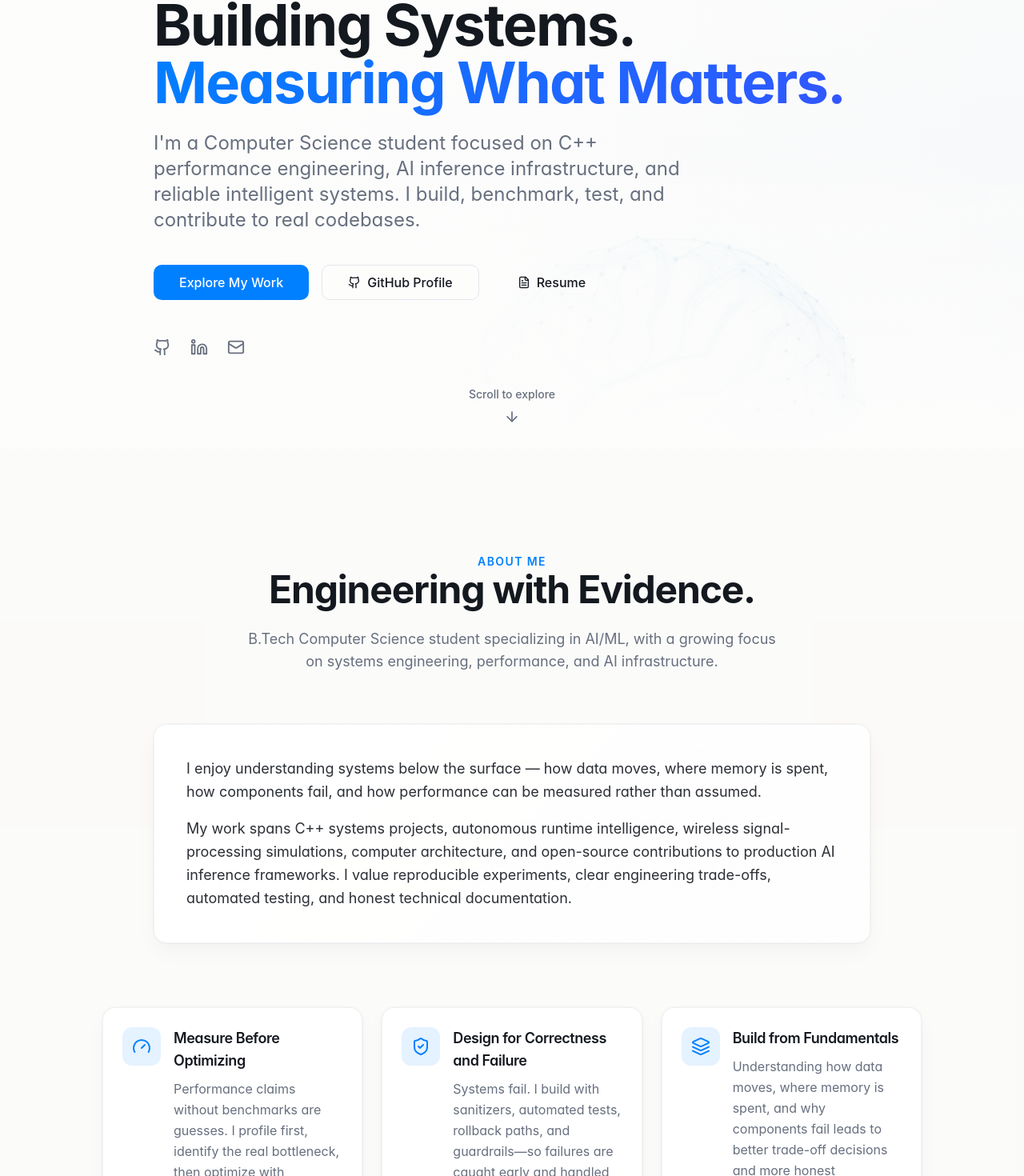
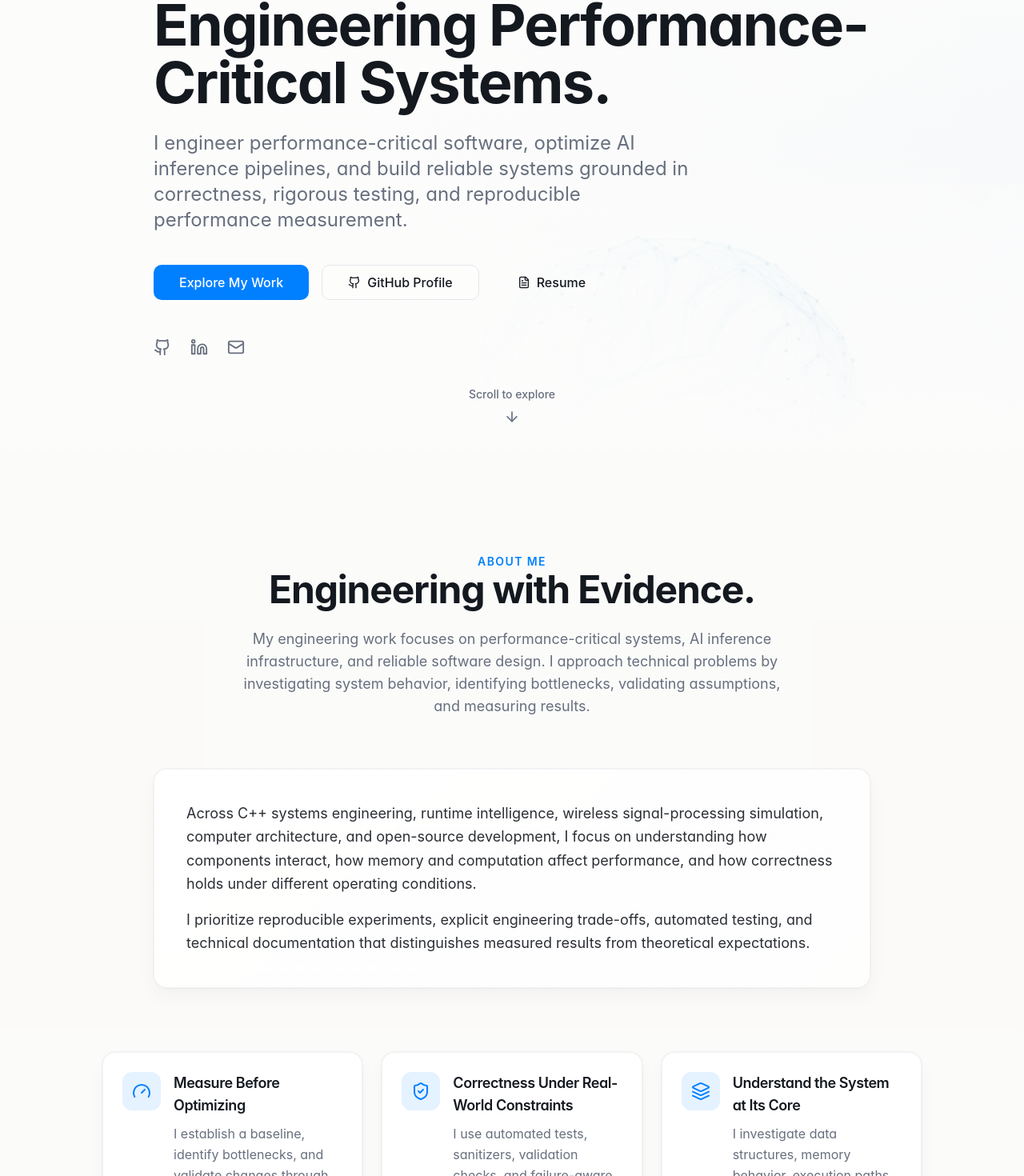
Before and after one commit to IamChandu114/Chanduweb, a React (Vite) app: page / in a window 1280 px wide. Shown: the part 239-1709 px from the top of the page at 80% size. Built offline with nearby package versions, Linux system fonts and the light colour scheme.

Commit message:
content: upgrade Hero and About Me sections with performance-critical copy

```diff
--- a/src/components/portfolio/AboutSection.tsx
+++ b/src/components/portfolio/AboutSection.tsx
@@ -7,17 +7,17 @@ const principles = [
   {
     icon: Gauge,
     title: "Measure Before Optimizing",
-    description: "Performance claims without benchmarks are guesses. I profile first, identify the real bottleneck, then optimize with evidence."
+    description: "I establish a baseline, identify bottlenecks, and validate changes through reproducible benchmarks. Performance improvements should be supported by measurements, not assumptions."
   },
   {
     icon: ShieldCheck,
-    title: "Design for Correctness and Failure",
-    description: "Systems fail. I build with sanitizers, automated tests, rollback paths, and guardrails—so failures are caught early and handled gracefully."
+    title: "Correctness Under Real-World Constraints",
+    description: "I use automated tests, sanitizers, validation checks, and failure-aware design to investigate edge cases and strengthen system reliability. Correctness comes before optimization."
   },
   {
     icon: Layers,
-    title: "Build from Fundamentals",
-    description: "Understanding how data moves, where memory is spent, and why components fail leads to better trade-off decisions and more honest documentation."
+    title: "Understand the System at Its Core",
+    description: "I investigate data structures, memory behavior, execution paths, and component interactions to make informed engineering decisions. Understanding the underlying mechanics leads to better trade-offs and more defensible solutions."
   }
 ];
 
@@ -39,8 +39,7 @@ export const AboutSection = () => {
             Engineering with Evidence.
           </h2>
           <p className="section-subtitle mx-auto">
-            B.Tech Computer Science student specializing in AI/ML, with a growing focus on systems
-            engineering, performance, and AI infrastructure.
+            My engineering work focuses on performance-critical systems, AI inference infrastructure, and reliable software design. I approach technical problems by investigating system behavior, identifying bottlenecks, validating assumptions, and measuring results.
           </p>
         </motion.div>
 
@@ -52,14 +51,10 @@ export const AboutSection = () => {
         >
           <div className="glass-card p-8 sm:p-10">
             <p className="text-lg leading-relaxed text-foreground/90">
-              I enjoy understanding systems below the surface — how data moves, where memory is spent,
-              how components fail, and how performance can be measured rather than assumed.
+              Across C++ systems engineering, runtime intelligence, wireless signal-processing simulation, computer architecture, and open-source development, I focus on understanding how components interact, how memory and computation affect performance, and how correctness holds under different operating conditions.
             </p>
             <p className="text-lg leading-relaxed text-foreground/90 mt-4">
-              My work spans C++ systems projects, autonomous runtime intelligence, wireless
-              signal-processing simulations, computer architecture, and open-source contributions
-              to production AI inference frameworks. I value reproducible experiments, clear
-              engineering trade-offs, automated testing, and honest technical documentation.
+              I prioritize reproducible experiments, explicit engineering trade-offs, automated testing, and technical documentation that distinguishes measured results from theoretical expectations.
             </p>
           </div>
         </motion.div>
--- a/src/components/portfolio/HeroSection.tsx
+++ b/src/components/portfolio/HeroSection.tsx
@@ -56,7 +56,7 @@ export const HeroSection = () => {
             transition={{ duration: 0.6, delay: 0.2 }}
           >
             <span className="status-badge mb-8 inline-flex">
-              SYSTEMS ENGINEERING · AI INFRASTRUCTURE · OPEN SOURCE
+              C++ SYSTEMS ENGINEERING · AI INFERENCE INFRASTRUCTURE · PERFORMANCE OPTIMIZATION
             </span>
           </motion.div>
 
@@ -67,8 +67,7 @@ export const HeroSection = () => {
             transition={{ duration: 0.6, delay: 0.3 }}
             className="text-5xl sm:text-6xl lg:text-7xl font-bold text-foreground leading-[1.1] mb-6"
           >
-            Building Systems.{" "}
-            <span className="gradient-text">Measuring What Matters.</span>
+            Engineering Performance-Critical Systems.
           </motion.h1>
 
           {/* Subtitle */}
@@ -78,9 +77,7 @@ export const HeroSection = () => {
             transition={{ duration: 0.6, delay: 0.4 }}
             className="text-xl sm:text-2xl text-muted-foreground mb-10 max-w-2xl leading-relaxed"
           >
-            I'm a Computer Science student focused on C++ performance engineering,
-            AI inference infrastructure, and reliable intelligent systems. I build,
-            benchmark, test, and contribute to real codebases.
+            I engineer performance-critical software, optimize AI inference pipelines, and build reliable systems grounded in correctness, rigorous testing, and reproducible performance measurement.
           </motion.p>
 
           {/* CTAs */}
```
